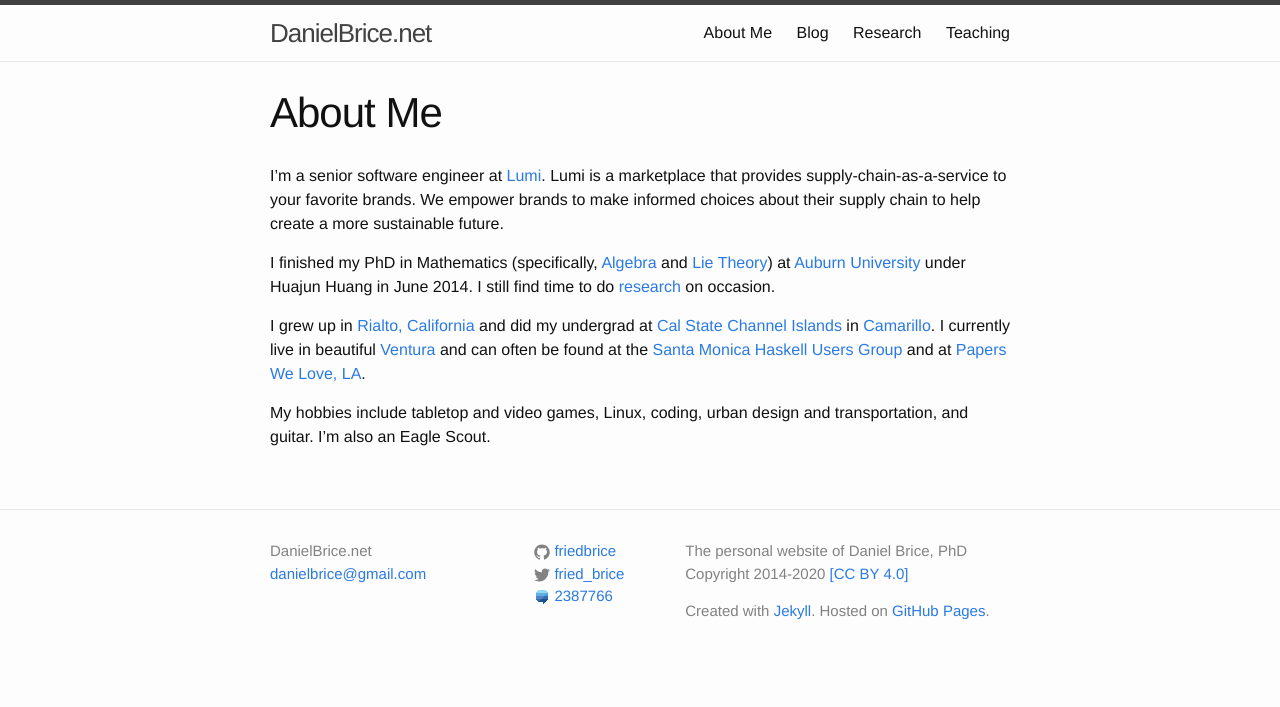
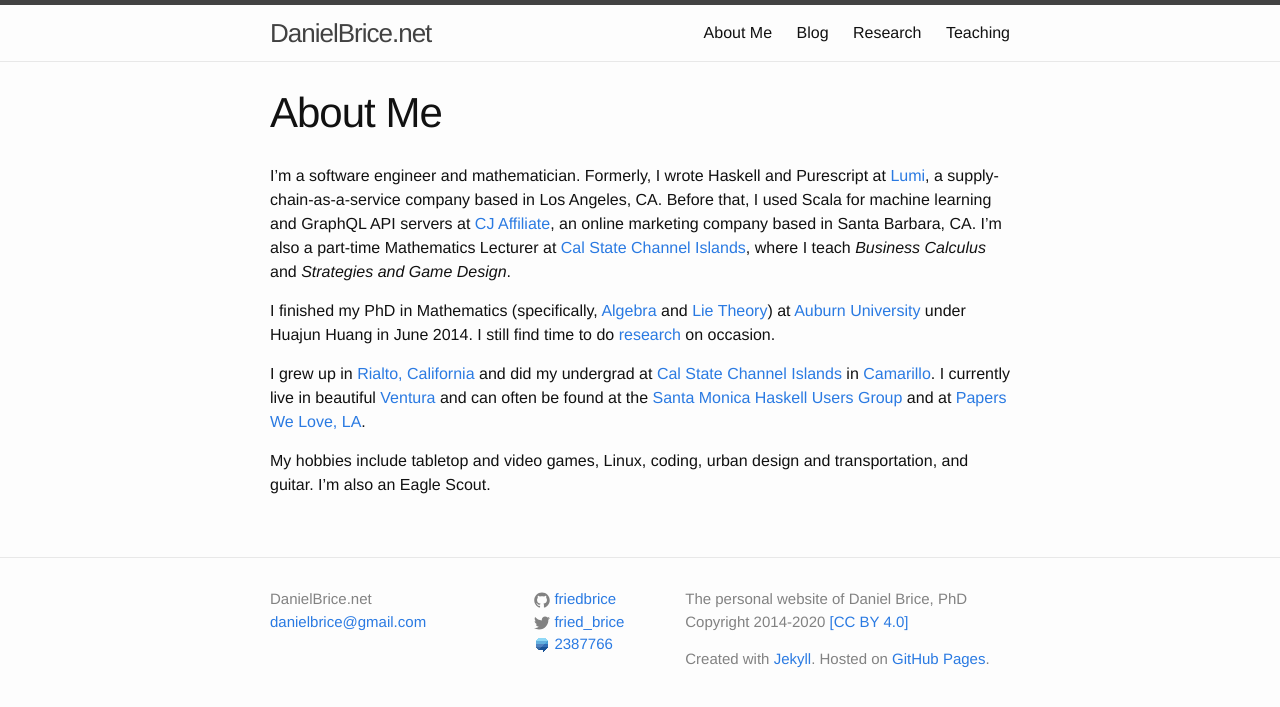
Before and after one commit to friedbrice/friedbrice.github.io, a Jekyll site: the page built from _pages/about.md, in a window 1280 px wide. Shown: the top 707 px of the page. Built offline with Jekyll 4.4.1, drawn with Linux system fonts in a browser that asks for light colours.

Commit message:
update about page

```diff
--- a/_pages/about.md
+++ b/_pages/about.md
@@ -6,11 +6,11 @@
 topnav: true
 ---
 
-I'm a senior software engineer at [Lumi][1]. Lumi is a marketplace that provides supply-chain-as-a-service to your favorite brands. We empower brands to make informed choices about their supply chain to help create a more sustainable future.
+I'm a software engineer and mathematician. Formerly, I wrote Haskell and Purescript at [Lumi][1], a supply-chain-as-a-service company based in Los Angeles, CA. Before that, I used Scala for machine learning and GraphQL API servers at [CJ Affiliate][cj], an online marketing company based in Santa Barbara, CA. I'm also a part-time Mathematics Lecturer at [Cal State Channel Islands][ci], where I teach _Business Calculus_ and _Strategies and Game Design_.
 
 I finished my PhD in Mathematics (specifically, [Algebra][2] and [Lie Theory][3]) at [Auburn University][4] under Huajun Huang in June 2014. I still find time to do [research][rp] on occasion.
 
-I grew up in [Rialto, California][5] and did my undergrad at [Cal State Channel Islands][6] in [Camarillo][7]. I currently live in beautiful [Ventura][8] and can often be found at the [Santa Monica Haskell Users Group][9] and at [Papers We Love, LA][10].
+I grew up in [Rialto, California][5] and did my undergrad at [Cal State Channel Islands][ci] in [Camarillo][7]. I currently live in beautiful [Ventura][8] and can often be found at the [Santa Monica Haskell Users Group][9] and at [Papers We Love, LA][10].
 
 My hobbies include tabletop and video games, Linux, coding, urban design and transportation, and guitar. I'm also an Eagle Scout.
 
@@ -19,9 +19,10 @@
   [3]: http://en.wikipedia.org/wiki/Lie_theory
   [4]: http://auburn.edu
   [5]: http://www.google.com/maps/place/Rialto,+CA/@34.1128773,-117.9851915,9z/data=!4m5!3m4!1s0x80c34d0da546d719:0x880f998426905aa0!8m2!3d34.1064001!4d-117.3703235
-  [6]: http://csuci.edu
   [7]: http://www.google.com/maps/place/Camarillo,+CA/@34.236681,-118.9901195,9z/data=!4m5!3m4!1s0x80e836108f4494bb:0x6e59410f8a656ce7!8m2!3d34.2163937!4d-119.0376023
   [8]: https://www.google.com/maps/place/Ventura,+CA/@34.3026689,-119.3892138,11z/data=!3m1!4b1!4m5!3m4!1s0x80e9ad155097394d:0x24eff57c367aeae8!8m2!3d34.2804923!4d-119.2945199
   [9]: http://www.meetup.com/santa-monica-haskell/
   [10]: http://www.meetup.com/Papers-We-Love-LA/
   [rp]: {{site.baseurl }}/research/
+  [cj]: https://engineering.cj.com/
+  [ci]: https://math.csuci.edu/
```
